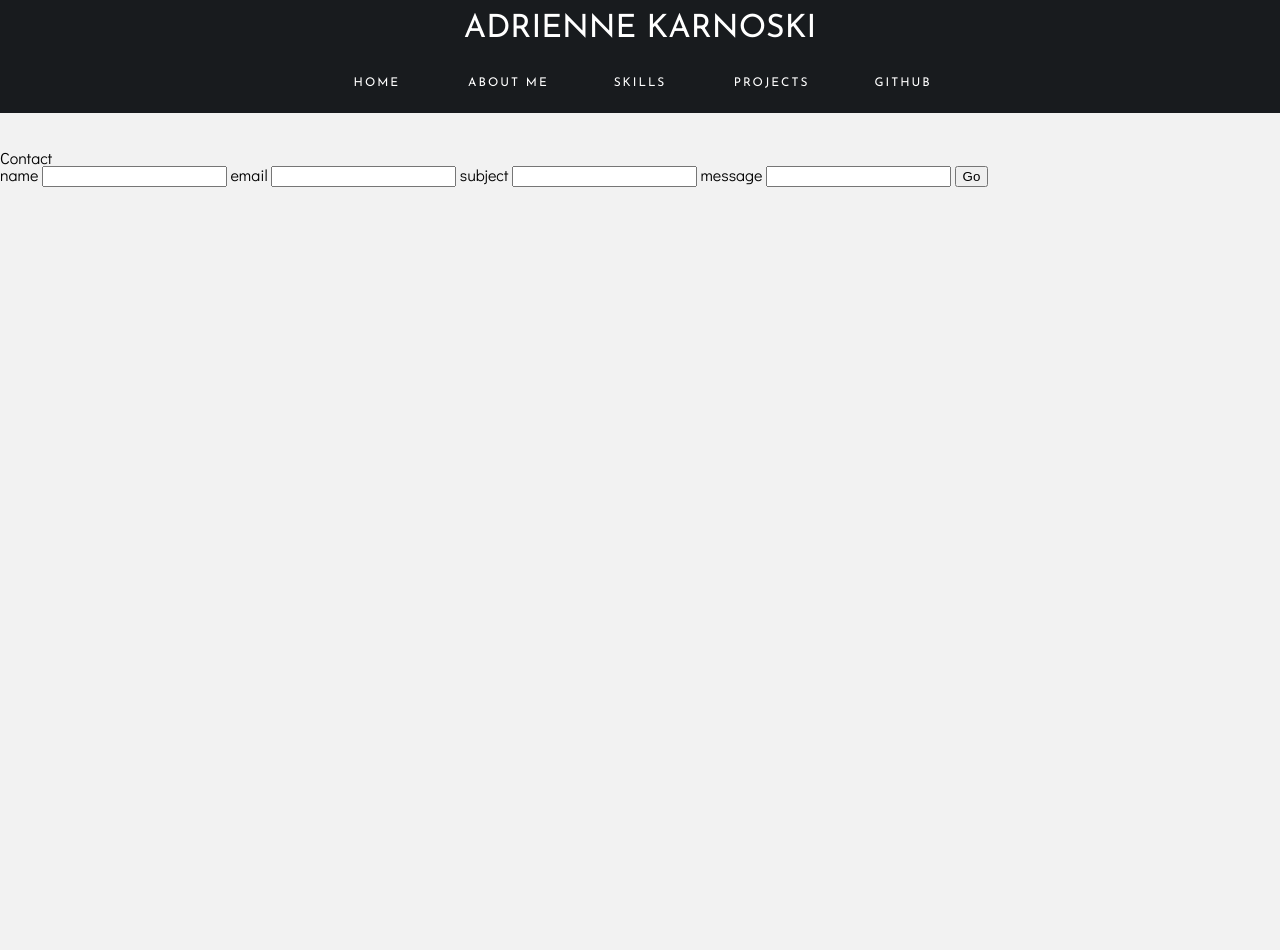
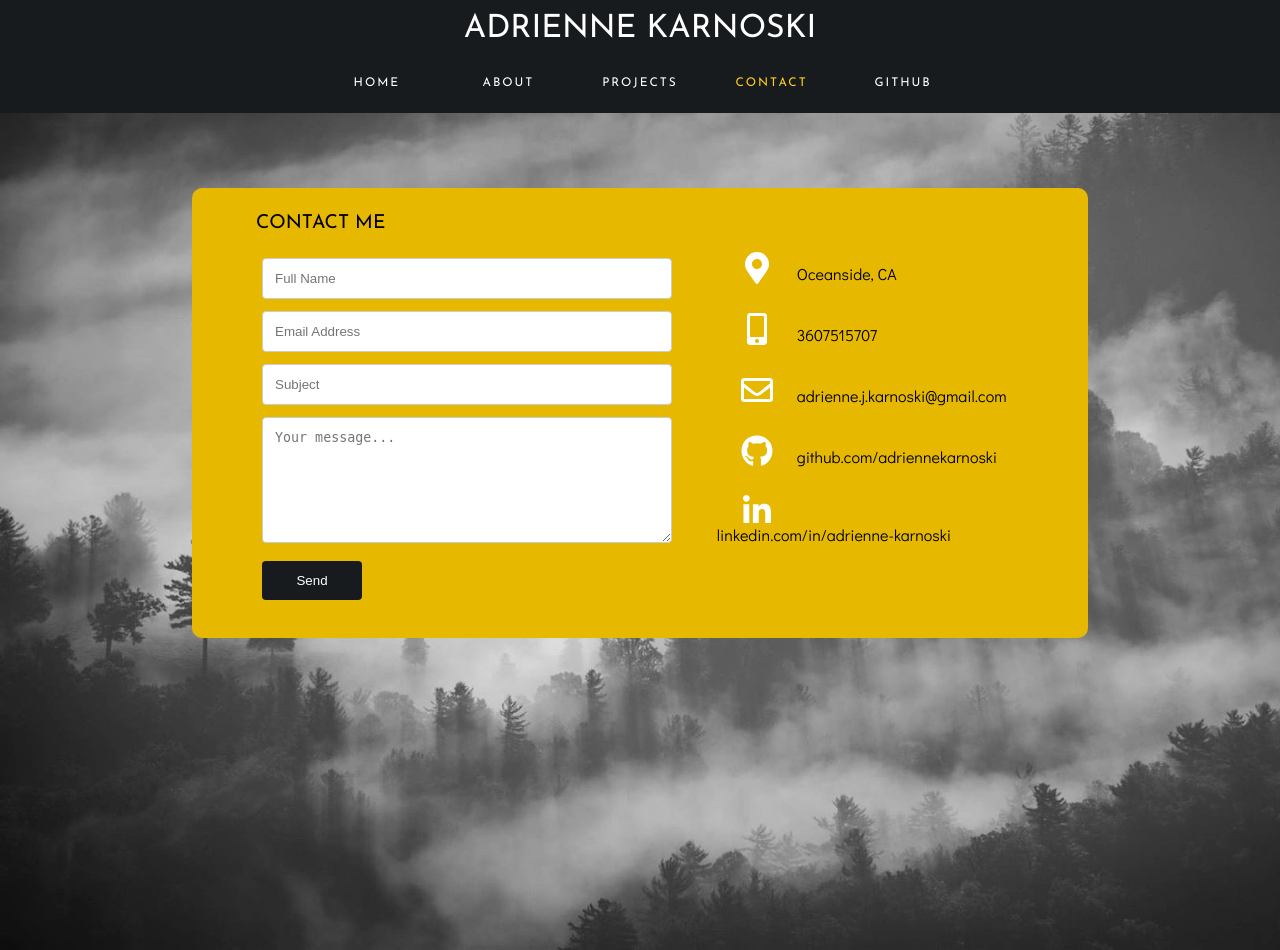
Before and after one commit to adriennekarnoski/personal_website, a Flask app: page /contact in a window 1280 px wide. Run offline with Flask 2, Linux system fonts and the light colour scheme; some libraries are stand-ins or nearby versions.

Commit message:
email form

```diff
--- a/app.py
+++ b/app.py
@@ -1,4 +1,4 @@
-from flask import Flask, render_template, request
+from flask import Flask, render_template, request, redirect, url_for
 from forms import ContactForm
 from flask_mail import Mail, Message
 import os
@@ -12,6 +12,7 @@ app.config["MAIL_PORT"] = 465
 app.config["MAIL_USE_SSL"] = True
 app.config["MAIL_USERNAME"] = os.environ.get('MAIL_USERNAME')
 app.config["MAIL_PASSWORD"] = os.environ.get('MAIL_PASSWORD')
+
 
 mail.init_app(app)
 
@@ -37,13 +38,13 @@ def projects():
 
 
 @app.route('/contact', methods=['GET', 'POST'])
-def submit():
+def contact():
     form = ContactForm()
     if request.method == 'POST':
         if form.validate_on_submit():
             msg = Message(
-                form.subject.data,
-                sender="from@example.com",
+                request.form['subject'],
+                sender=os.environ.get('MAIL_SENDER'),
                 recipients=[os.environ.get('MAIL_USERNAME')])
             msg.body = """
             Name: {}
@@ -53,17 +54,12 @@ def submit():
             Message: {}
 
             """.format(
-                form.name.data,
-                form.email.data,
-                form.message.data)
+                request.form['name'],
+                request.form['email'],
+                request.form['message'])
             mail.send(msg)
-        return redirect('/contact/sent')
+            return render_template('contact.html', form=None)
     return render_template('contact.html', form=form)
-
-
-@app.route('/contact/sent')
-def sent():
-    return render_template('message_sent.html')
 
 
 @app.errorhandler(404)
--- a/forms.py
+++ b/forms.py
@@ -1,10 +1,11 @@
 from flask_wtf import FlaskForm
 from wtforms import StringField
 from wtforms.validators import DataRequired
+from wtforms.widgets import TextArea
 
 
 class ContactForm(FlaskForm):
     name = StringField('name', validators=[DataRequired()])
     email = StringField('email', validators=[DataRequired()])
     subject = StringField('subject', validators=[DataRequired()])
-    message = StringField('message', validators=[DataRequired()])
+    message = StringField('message', validators=[DataRequired()], widget=TextArea())
--- a/static/modules.css
+++ b/static/modules.css
@@ -3,7 +3,7 @@
 
 .home {
     background-image: url('background-mobile.jpg');
-        background-size: cover;
+    background-size: cover;
     height: 100vh;
 
 }
@@ -309,3 +309,81 @@
     text-transform: uppercase;
     color: black;
 }
+
+
+.contact {
+    background-image: url('foggy.jpg');
+        background-size: cover;
+    height: 100vh;
+
+}
+
+.contact_container {
+    width: 60%;
+
+    margin: auto;
+    margin-top: 3%;
+    border-radius: 10px;
+    background: #e6b800;
+    padding: 2% 5%;
+}
+
+input[type=text], select, textarea {
+    width: 100%; /* Full width */
+    padding: 12px; /* Some padding */
+    border: 1px solid #ccc; /* Gray border */
+    border-radius: 4px; /* Rounded borders */
+    /*box-sizing: border-box;*/ /* Make sure that padding and width stays in place */
+    margin: 6px; /* Add a top margin */
+
+}
+
+.message_input {
+    height: 100px;
+}
+
+.contact_container form {
+    padding-top: 5%;
+}
+
+.contact_container ul {
+    padding-left: 20%;
+}
+
+.contact_container ul h2 {
+    padding: 5% 0%;
+}
+
+.contact_container .fa-2x {
+    display: block;
+    width: 100%;
+    color: white;
+}
+
+@media screen and (min-width: 640px) {
+    .contact_container .fa-2x {
+        display: inline-block;
+        width: 80px;
+        color: white;
+    }
+}
+
+input[type=submit] {
+    background-color: #181b1e;
+    color: white;
+    margin: 10px 6px;
+    width: 100px;
+    padding: 12px;
+    border: none;
+    border-radius: 4px;
+    cursor: pointer;
+}
+
+.message_sent {
+    padding-top: 15%;
+}
+
+.message_sent .fa-4x {
+    color: white;
+    padding: 15% 0% 5% 0%;
+}
--- a/static/text.css
+++ b/static/text.css
@@ -76,6 +76,9 @@ p {
     padding: 0% 1% 0.5% 0%;
 }
 
+.space {
+    padding: 2% 0%;
+}
 /*home*/
 
 .home_title {
--- a/templates/base.html
+++ b/templates/base.html
@@ -29,9 +29,9 @@
     <i class="fas fa-bars fa-3x" id="nav_button"></i>
     <ul>
       <li><a href="{{ url_for('home') }}" id="home">HOME</a></li>
-      <li><a href="{{ url_for('about') }}" id="about">ABOUT ME</a></li>
-      <li><a href="{{ url_for('skills') }}" id="skills">SKILLS</a></li>
+      <li><a href="{{ url_for('about') }}" id="about">ABOUT</a></li>
       <li><a href="{{ url_for('projects') }}" id="projects">PROJECTS</a></li>
+      <li><a href="{{ url_for('contact') }}" id="contact">CONTACT</a></li>
       <li><a href="https://github.com/adriennekarnoski">GITHUB</a></li>
     </ul>
   </nav>
--- a/templates/contact.html
+++ b/templates/contact.html
@@ -1,15 +1,36 @@
 {% extends "base.html" %}
 
 {% block content %}
-<section class="page about">
-  <h2>Contact</h2>
-<form method="POST" action="/">
-    {{ form.csrf_token }}
-    {{ form.name.label }} {{ form.name(size=20) }}
-    {{ form.email.label }} {{ form.email(size=20) }}
-    {{ form.subject.label }} {{ form.subject(size=20) }}
-    {{ form.message.label }} {{ form.message(size=20) }}
-    <input type="submit" value="Go">
-</form>
+<section class="page contact">
+  <article class="contact_container clearfix education">
+    <h1 class="sub_heading">Contact Me</h1>
+    <section class="two_even left">
+      {% if form %}
+        <form method="POST" action="{{ url_for('contact') }}">
+          {{ form.csrf_token }}
+          {{ form.name(placeholder="Full Name")}}
+          {{ form.email(placeholder="Email Address") }}
+          {{ form.subject(placeholder="Subject") }}
+          {{ form.message(placeholder="Your message...", class="message_input") }}
+          <input type="submit" value="Send">
+        </form>
+        {% else %}
+        <article class="message_sent text_center">
+          <h1 class="heading">Thank you!</h1>
+          <i class="far fa-check-circle fa-4x"></i>
+          <p>Your message has been successfully sent and I appreciate you contacting me. I'll be in touch soon</p>
+        </article>
+      {% endif %}
+    </section>
+    <section class="two_even right">
+      <ul>
+        <li><i class="fas fa-map-marker-alt fa-2x"></i><span class="contact_span">Oceanside, CA</span></li>
+        <li><i class="fas fa-mobile-alt fa-2x"></i><span class="contact_span">3607515707</span></li>
+        <li><i class="far fa-envelope fa-2x"></i><span class="contact_span">adrienne.j.karnoski@gmail.com</span></li>
+        <li><i class="fab fa-github fa-2x"></i><span class="contact_span">github.com/adriennekarnoski</span></li>
+        <li><i class="fab fa-linkedin-in fa-2x"></i><span class="contact_span">linkedin.com/in/adrienne-karnoski</span></li>
+      </ul>
+    </section>
+  </article>
 </section>
 {% endblock %}
--- a/templates/nav.html
+++ b/templates/nav.html
@@ -1,6 +1,6 @@
 <ul>
     <li><a href="{{ url_for('home') }}">HOME</a></li>
-    <li><a href="{{ url_for('about') }}">ABOUT ME</a></li>
+    <li><a href="{{ url_for('about') }}">ABOUT</a></li>
     <li><a href="{{ url_for('skills') }}">SKILLS</a></li>
     <li><a href="{{ url_for('projects') }}">PORTFOLIO</a></li>
     <li><a href="https://github.com/adriennekarnoski">GITHUB</a></li>
```
Also changed, not shown: templates/about_me.html (+37 -10 lines), templates/message_sent.html (deleted, +0 -8 lines), static/foggy.jpg (added).
